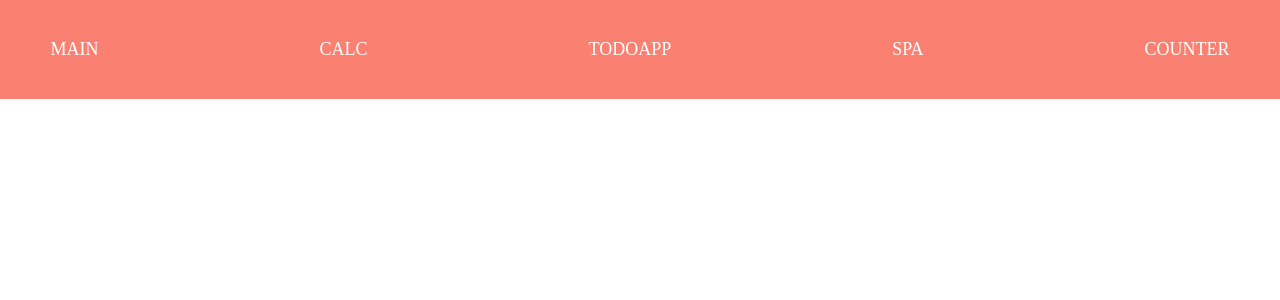
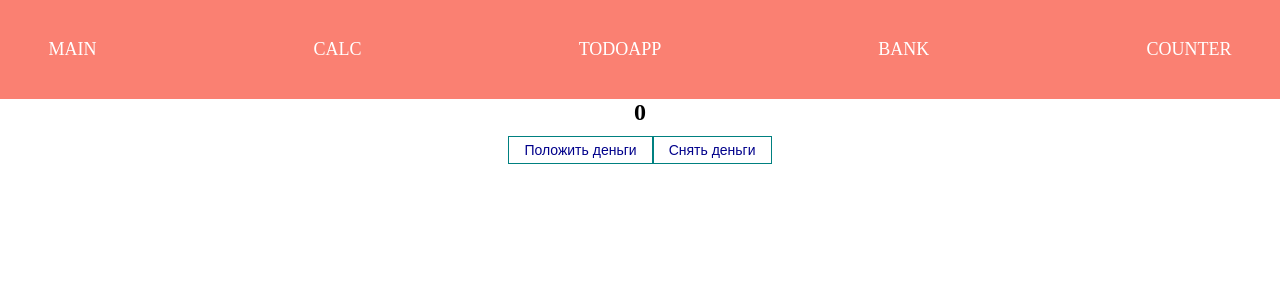
Before and after one commit to Bannord/FirstPet, a React (Create React App) app: page /bank in a window 1280 px wide. Shown: the top 300 px of the page. Built offline with nearby package versions, Linux system fonts and the light colour scheme.

Commit message:
simple start redux

```diff
--- a/src/App.js
+++ b/src/App.js
@@ -6,18 +6,25 @@ import Post from "./components/Pages/Post";
 import Calc from "./components/Calc/Calc";
 import MainPage from "./components/Pages/MainPage";
 
+
+import Bank from "./components/Pages/ReduxBank/Bank";
+
+
 function App() {
   return (
+
     <div className="App">
       <Header />
 
       <Routes>
         <Route path="/" element={<MainPage />}></Route>
         <Route path="/post" element={<Post />}></Route>
+        <Route path="/bank" element={<Bank />}></Route>
 
         <Route path="/calc" element={<Calc />}></Route>
       </Routes>
     </div>
+
   );
 }
 
--- a/src/components/Header.jsx
+++ b/src/components/Header.jsx
@@ -18,7 +18,9 @@ export default function Header() {
           <li className="header_item">
             <Link to="/post">ToDoApp</Link>
           </li>
-          <li className="header_item">SPA</li>
+          <li className="header_item">
+          <Link to="/bank">Bank</Link>
+          </li>
           <li className="header_item">COUNTER</li>
         </ul>
       </header>
--- /dev/null
+++ b/src/components/Pages/ReduxBank/Bank.jsx
@@ -0,0 +1,30 @@
+import React from "react";
+import { useDispatch, useSelector } from "react-redux";
+import MyButton from "../../UI/button/MyButton";
+
+import "./Bank.scss";
+
+export default function Bank() {
+  const dispatch = useDispatch();
+  const cash = useSelector((state) => state.cash);
+
+  const addCash = (cash) => {
+    dispatch({ type: "ADD_CASH", payload: cash });
+  };
+
+  const getCash = (cash) => {
+    dispatch({ type: "GET_CASH", payload: cash });
+  };
+
+  return (
+    <div className="bank_btn">
+      <h2>{cash}</h2>
+      <MyButton onClick={() => addCash(Number(prompt()))}>
+        Положить деньги
+      </MyButton>
+      <MyButton onClick={() => getCash(Number(prompt()))}>
+        Снять деньги
+      </MyButton>
+    </div>
+  );
+}
--- /dev/null
+++ b/src/components/Pages/ReduxBank/Bank.scss
@@ -0,0 +1,3 @@
+.bank_btn {
+    text-align: center;
+}
--- a/src/index.js
+++ b/src/index.js
@@ -1,14 +1,38 @@
 import React from "react";
 import ReactDOM from "react-dom";
+import { Provider } from "react-redux";
 import { BrowserRouter as Router } from "react-router-dom";
+
+import { createStore } from "redux";
 
 import App from "./App";
 
+const defaultState = {
+  cash: 0,
+};
+
+const reducer = (state = defaultState, action) => {
+  switch (action.type) {
+    case "ADD_CASH":
+      return { ...state, cash: state.cash + action.payload };
+
+    case "GET_CASH":
+      return { ...state, cash: state.cash - action.payload };
+
+    default:
+      return state;
+  }
+};
+
+const store = createStore(reducer);
+
 ReactDOM.render(
-  <React.StrictMode>
-    <Router>
-      <App />
-    </Router>
-  </React.StrictMode>,
+  <Provider store={store}>
+    <React.StrictMode>
+      <Router>
+        <App />
+      </Router>
+    </React.StrictMode>
+  </Provider>,
   document.getElementById("root")
 );
```
Also changed, not shown: src/components/Pages/ReduxBank/index.js (deleted, +0 -25 lines), 1 other file (tests, documents, lock files or other folders).
